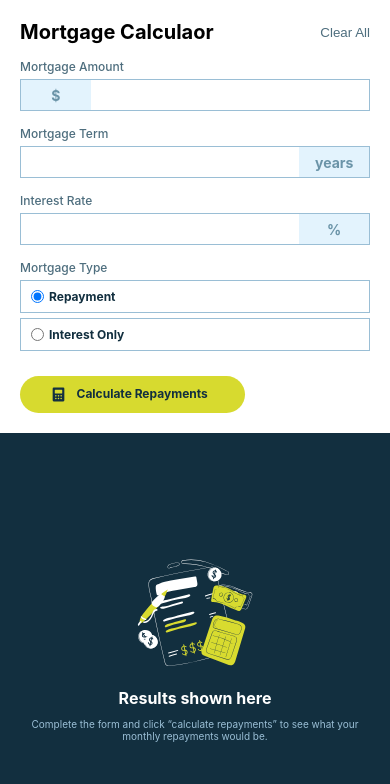
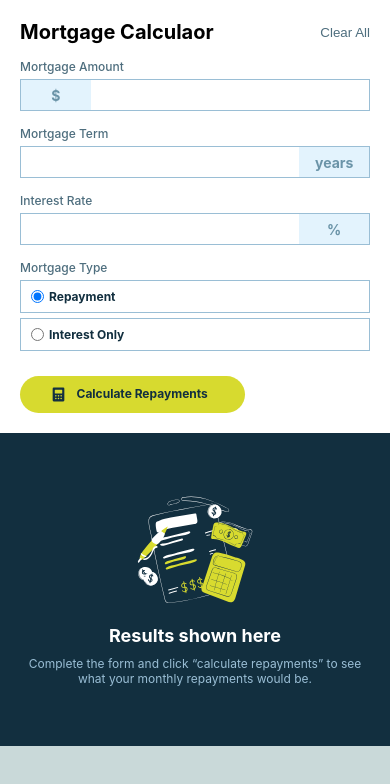
Before and after one commit to gawhar10/Mortgage-repayment-calculator, a plain HTML site: page index.html in a window 390 px wide. Drawn offline with Linux system fonts and the light colour scheme; a web font is replaced by a local one.

Commit message:
modified:   style.css

```diff
--- a/style.css
+++ b/style.css
@@ -349,7 +349,7 @@ form button img {
   .container {
     margin: unset;
     grid-template-columns: none;
-    grid-auto-rows: 1fr;
+    grid-auto-rows: max-content;
   }
 
   .app_header {
@@ -372,4 +372,15 @@ form button img {
   .rate_label {
     margin-top: 1.5rem;
   }
+  /* dynamic added styles */
+  .right_pane {
+    justify-content: flex-start;
+    padding: 6rem 2rem;
+  }
+  .right_pane h2 {
+    font-size: 1.8rem;
+  }
+  #resultDiscription {
+    font-size: 1.2rem;
+  }
 }
```
